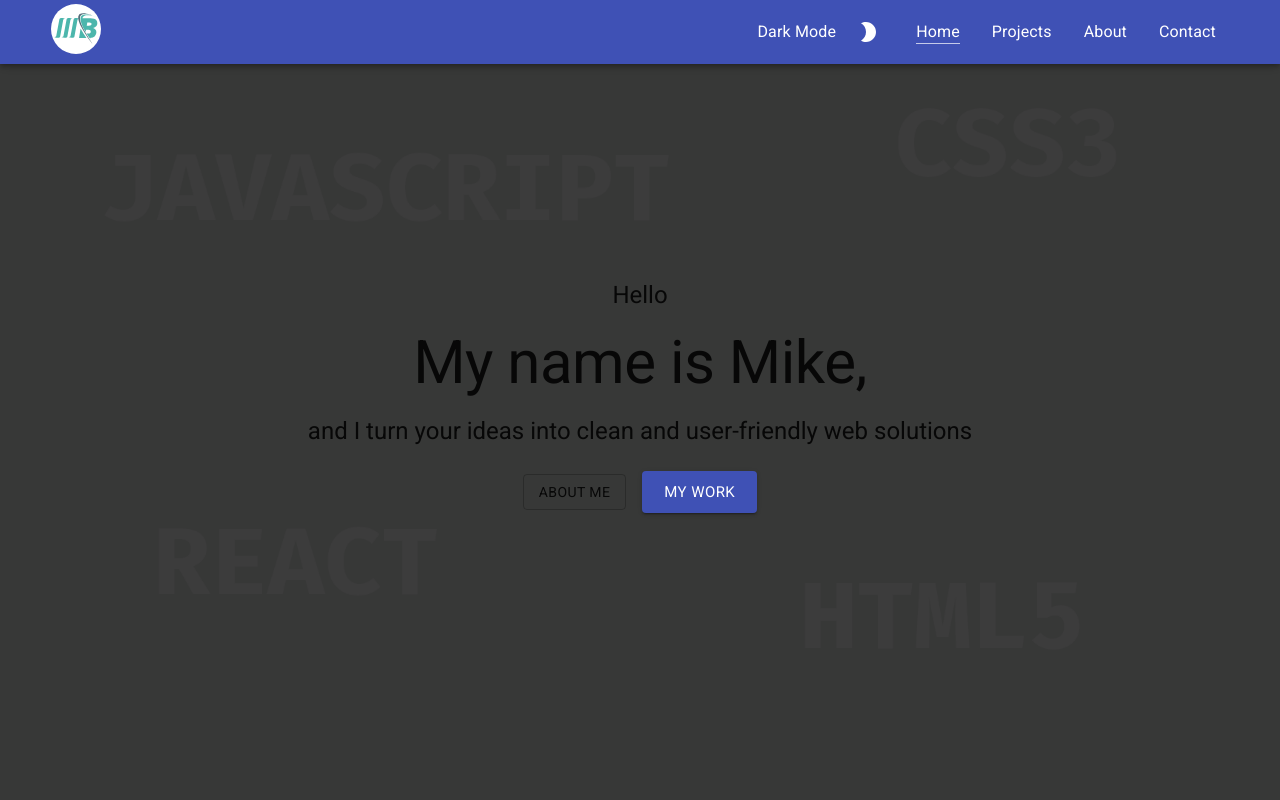
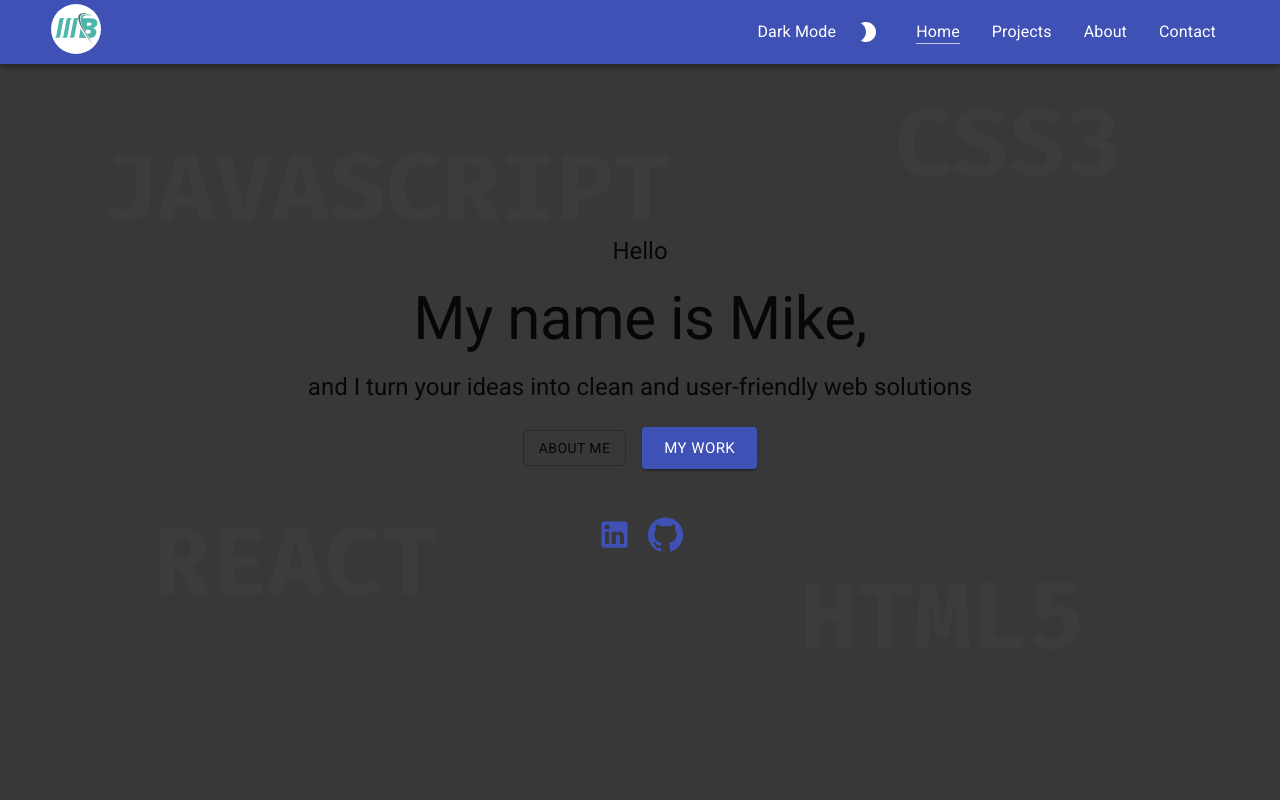
Before and after one commit to mikebabz426/my-portfolio, a Gatsby site: page / in a window 1280 px wide. Shown: the top 800 px of the page. Built offline with nearby package versions, Linux system fonts and the light colour scheme; Gatsby itself is replaced by a stand-in of ours.

```diff
--- a/src/components/layout.js
+++ b/src/components/layout.js
@@ -1,22 +1,12 @@
 import React, { useContext } from "react"
 import { CssBaseline } from "@material-ui/core"
 import PropTypes from "prop-types"
-import { useStaticQuery, graphql } from "gatsby"
 import Header from "./header"
 import "fontsource-roboto"
 import { ThemeContext } from "./../ThemeContext"
 
 const Layout = ({ children }) => {
   const [theme, setTheme] = useContext(ThemeContext)
-  const data = useStaticQuery(graphql`
-    query SiteTitleQuery {
-      site {
-        siteMetadata {
-          title
-        }
-      }
-    }
-  `)
 
   return (
     <CssBaseline>
--- a/src/pages/about.js
+++ b/src/pages/about.js
@@ -48,7 +48,10 @@ const AboutPage = ({ data }) => {
               About
               <span className={classes.span}> Me</span>
             </Typography>
-            <Typography variant="body1">
+            <Typography
+              variant="body1"
+              style={{ marginTop: "2rem", textAlign: "justify" }}
+            >
               Lorem ipsum dolor sit amet, consectetur adipisicing elit. Culpa,
               consectetur. Sapiente sed ut veniam, rerum nesciunt fugit dolore
               dicta, voluptate minima, aliquam unde. Consequuntur repudiandae
--- a/src/pages/index.js
+++ b/src/pages/index.js
@@ -15,11 +15,14 @@ import {
   CardHeader,
   Chip,
   Avatar,
+  Link as MuiLink,
 } from "@material-ui/core"
 import { makeStyles } from "@material-ui/core/styles"
 import WebIcon from "@material-ui/icons/Web"
 import BrushIcon from "@material-ui/icons/Brush"
 import LayersIcon from "@material-ui/icons/Layers"
+import GitHubIcon from "@material-ui/icons/GitHub"
+import LinkedInIcon from "@material-ui/icons/LinkedIn"
 
 const useStyles = makeStyles(theme => ({
   container: {
@@ -60,13 +63,26 @@ const useStyles = makeStyles(theme => ({
     marginTop: "5rem",
     textAlign: "justify",
   },
+  social: {
+    marginTop: "1rem",
+    padding: "1rem",
+    display: "flex",
+    alignItems: "center",
+    justifyContent: "center",
+  },
+  socialLink: {
+    margin: "0 .5rem",
+    "&:hover": {
+      color: theme.palette.secondary.light,
+      textDecoration: "none",
+    },
+  },
 }))
 
 const IndexPage = ({ data }) => {
   const [theme] = useContext(ThemeContext)
   const classes = useStyles()
 
-  console.log(data)
   const source = theme
     ? data.allImageSharp.nodes[1].fluid
     : data.allImageSharp.nodes[0].fluid
@@ -112,6 +128,36 @@ const IndexPage = ({ data }) => {
                 My Work
               </Button>
             </Link>
+          </Box>
+          <Box className={classes.social}>
+            <MuiLink
+              style={{
+                textDecoration: "none",
+              }}
+              target="_blank"
+              component={Link}
+              to="https://www.linkedin.com/in/mike-babetchki-34a150102/"
+            >
+              <LinkedInIcon
+                color="secondary"
+                fontSize="large"
+                className={classes.socialLink}
+              />
+            </MuiLink>
+            <MuiLink
+              style={{
+                textDecoration: "none",
+              }}
+              component={Link}
+              target="_blank"
+              to="https://github.com/mikebabz426"
+            >
+              <GitHubIcon
+                color="secondary"
+                fontSize="large"
+                className={classes.socialLink}
+              />
+            </MuiLink>
           </Box>
         </Box>
       </BackgroundImage>
```
Also changed, not shown: src/pages/contact.js (+56 -5 lines), src/assets/contact.svg (added).
